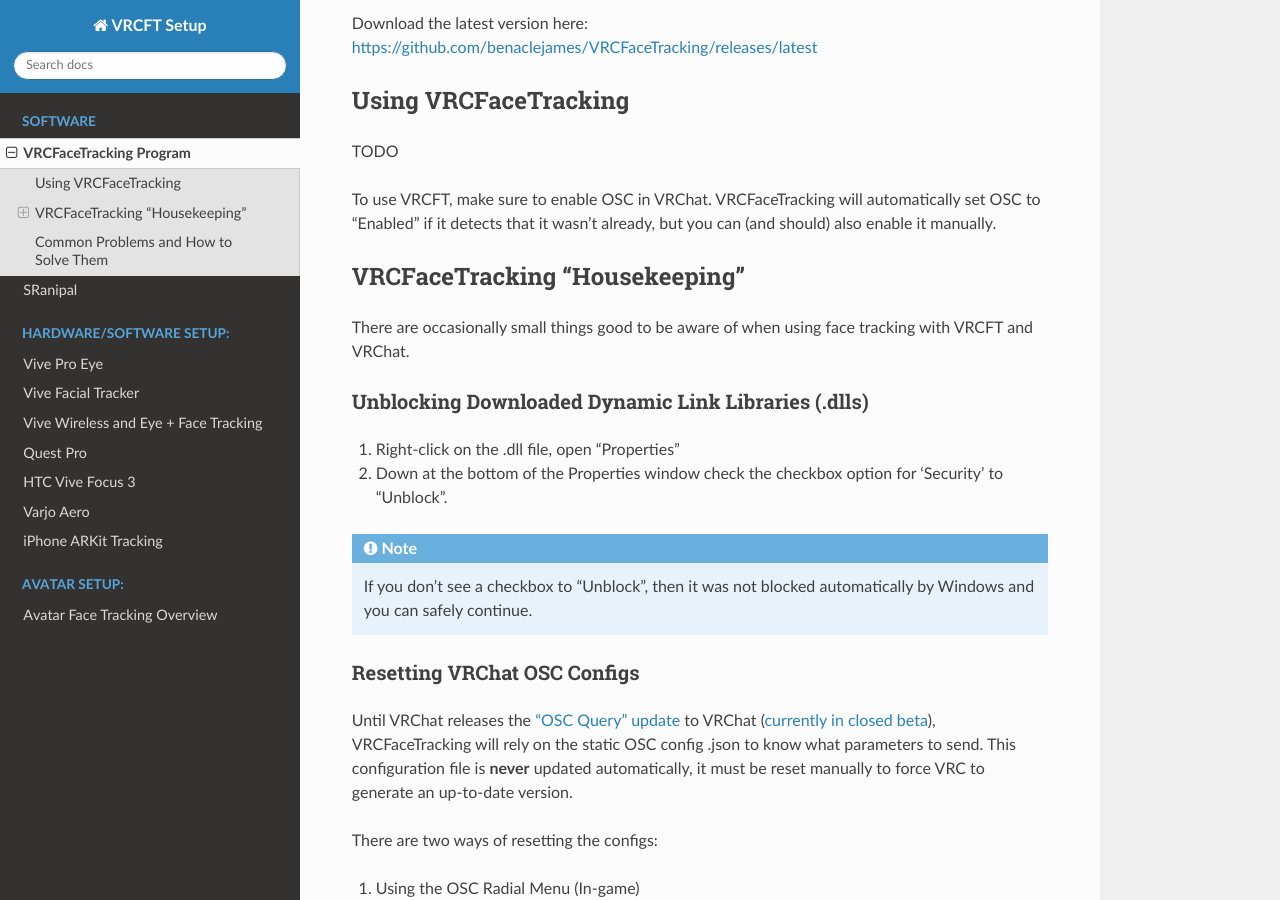
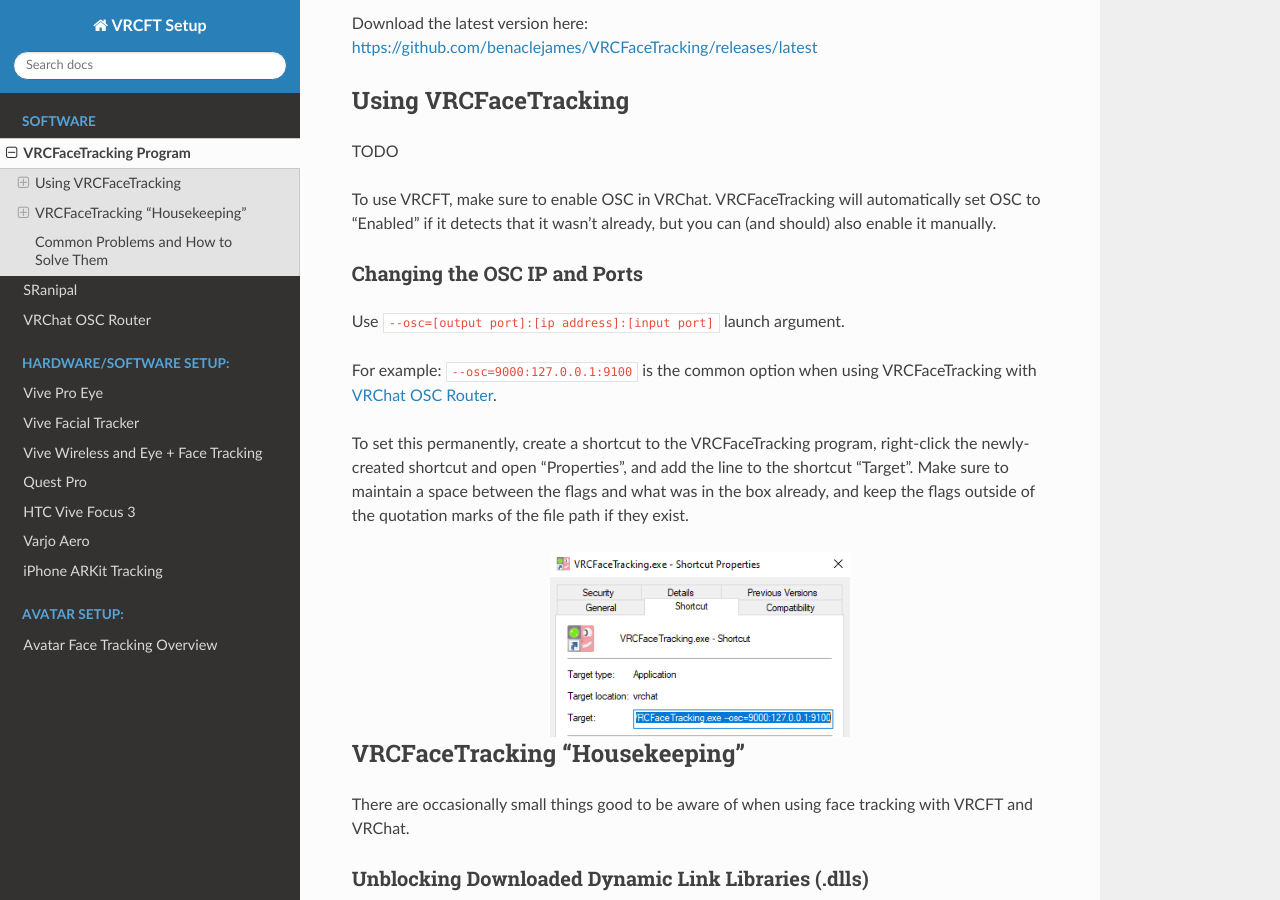
Before and after one commit to regzo2/VRCFaceTracking-Documentation, a Sphinx documentation site: the page built from docs/source/VRCFT.rst, in a window 1280 px wide and 900 px high, scrolled down 393 px. Built offline with Sphinx 7.4.7 and the Read the Docs theme 2.0.0, drawn with Linux system fonts in a browser that asks for light colours; pages that are not in the unit, such as notebooks, are missing from menus.

Commit message:
minor update to VRCFT(osc launch option) and sranipal(note about 1.3.6.5)

```diff
--- a/docs/source/VRCFT.rst
+++ b/docs/source/VRCFT.rst
@@ -19,6 +19,21 @@
 
 To use VRCFT, make sure to enable OSC in VRChat.
 VRCFaceTracking will automatically set OSC to "Enabled" if it detects that it wasn't already, but you can (and should) also enable it manually.
+
+Changing the OSC IP and Ports
+------------------------------
+
+Use ``--osc=[output port]:[ip address]:[input port]`` launch argument.
+
+For example: ``--osc=9000:127.0.0.1:9100`` is the common option when using VRCFaceTracking with :ref:`VRChatOSCRouter`.
+
+To set this permanently, create a shortcut to the VRCFaceTracking program, right-click the newly-created shortcut and open "Properties", and add the line to the shortcut "Target".
+Make sure to maintain a space between the flags and what was in the box already, and keep the flags outside of the quotation marks of the file path if they exist.
+
+.. image:: ware/images/vrcft_shortcut_example.png
+   :width: 300
+   :align: center
+   :alt: vrcft shortcut example
 
 VRCFaceTracking "Housekeeping"
 ==============================
--- a/docs/source/index.rst
+++ b/docs/source/index.rst
@@ -40,6 +40,7 @@
 
    VRCFT
    ware/sranipal
+   VOR
 
 
 .. toctree::
```
Also changed, not shown: docs/source/VOR.rst (added, +21 -0 lines), docs/source/ware/sranipal.rst (+6 -1 lines), docs/source/ware/images/vrcft_shortcut_example.png (added).
